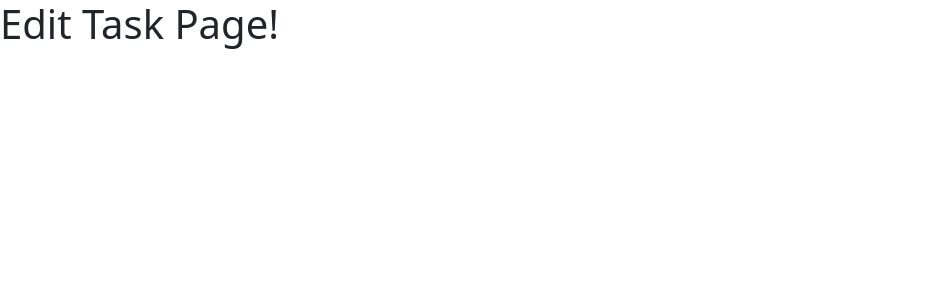
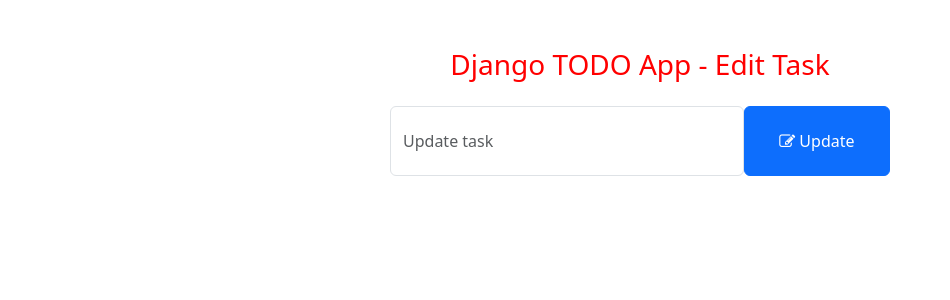
Before and after one commit to ajay618/Saturday-hack-night-template, a Django app: template templates/edit_task.html in a window 1280 px wide. Shown: the top 300 px of the page, without its empty margins (0-950 px from the left). Run offline with Django 5.2, Linux system fonts and the light colour scheme; the template is opened without the code that fills it, so the values that code supplies are empty.

Commit message:
edit task functionality

```diff
--- a/templates/edit_task.html
+++ b/templates/edit_task.html
@@ -16,6 +16,17 @@
     <script src="{% static 'js/main.js' %}"></script>
 </head>
 <body>
-    <h1>Edit Task Page!</h1>
+    <div class="container">
+        <h3 class="pt-5 pb-3 text-center">Django TODO App - Edit Task</h3>
+        <form action="{% url 'edit_task' get_task.pk %}" class="editForm" method="POST" >
+            {% csrf_token %}
+            <div class="form-group">
+                <span style="display: flex;">
+                    <input id="taskInput" type="text" name="task" class="form-control" placeholder="Update task" value="{{ get_task.task }}">
+                    <button type="submit" class="btn btn-primary" style="width: 200px;"><i class="fa fa-edit"></i> Update</button>
+                </span>
+            </div>
+        </form>
+    </div>
 </body>
 </html>
--- a/toDo_main/static/css/main.css
+++ b/toDo_main/static/css/main.css
@@ -5,3 +5,7 @@
 h3 {
     color: red;
 }
+.editForm{
+    width: 500px;
+    margin: auto;
+}
```
Also changed, not shown: todo/views.py (+11 -1 lines).
